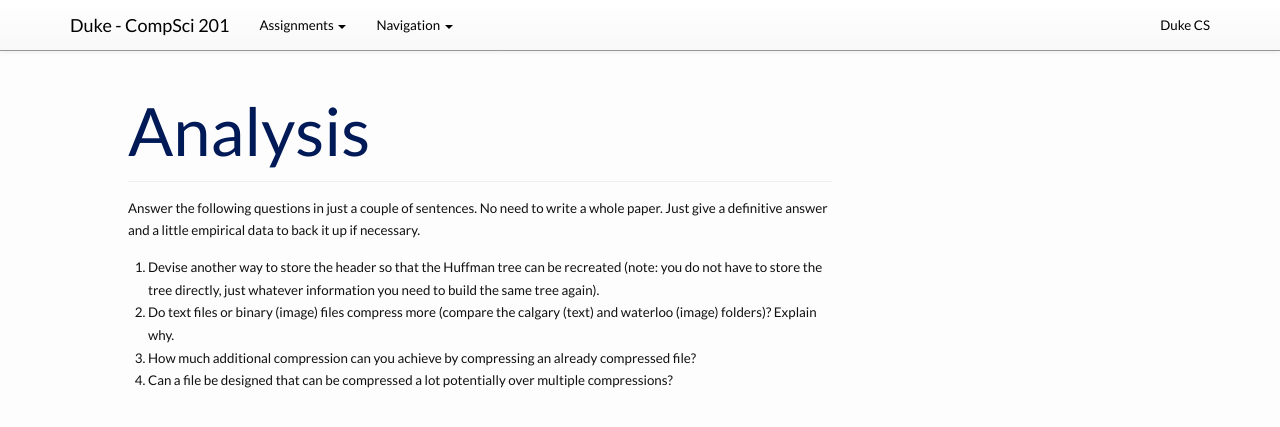
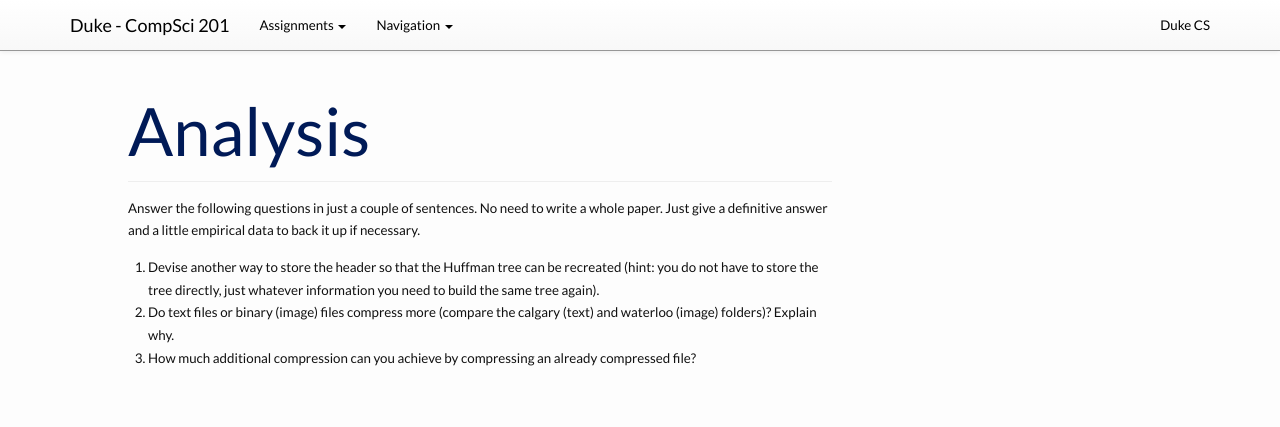
Before and after one commit to compsci201/compsci201.github.io, a Jekyll site: the page built from huffman/5-Analysis.md, in a window 1280 px wide. Shown: the top 427 px of the page. Built offline with Jekyll 4.4.1, drawn with Linux system fonts in a browser that asks for light colours; nearby versions of some CDN libraries.

Commit message:
Update 5-Analysis.md

```diff
--- a/huffman/5-Analysis.md
+++ b/huffman/5-Analysis.md
@@ -6,7 +6,6 @@ assignment: "huffman"
 
 Answer the following questions in just a couple of sentences.  No need to write a whole paper.  Just give a definitive answer and a little empirical data to back it up if necessary.
 
-1. Devise another way to store the header so that the Huffman tree can be recreated (note: you do not have to store the tree directly, just whatever information you need to build the same tree again).
+1. Devise another way to store the header so that the Huffman tree can be recreated (hint: you do not have to store the tree directly, just whatever information you need to build the same tree again).
 2. Do text files or binary (image) files compress more (compare the calgary (text) and waterloo (image) folders)?  Explain why.
 3. How much additional compression can you achieve by compressing an already compressed file?
-4. Can a file be designed that can be compressed a lot potentially over multiple compressions?
```
